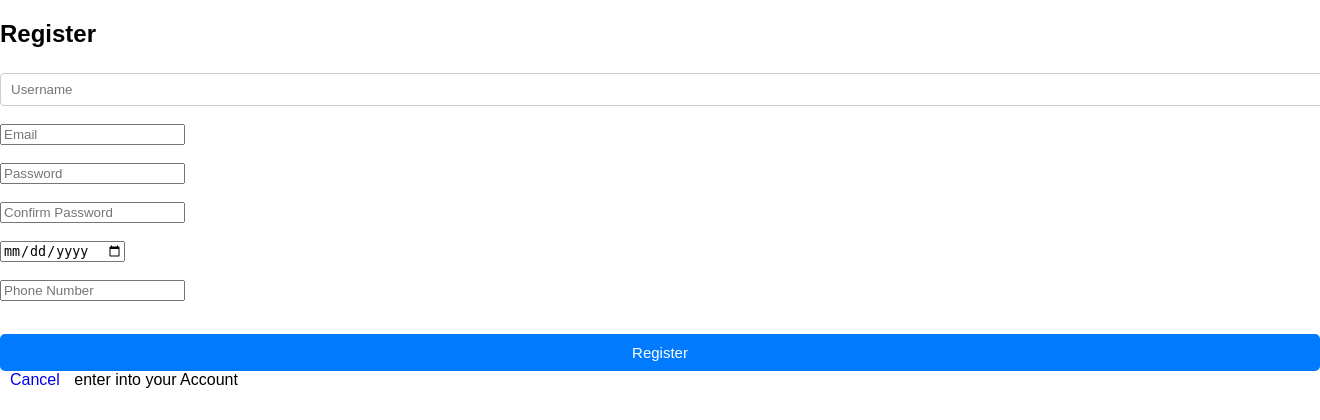
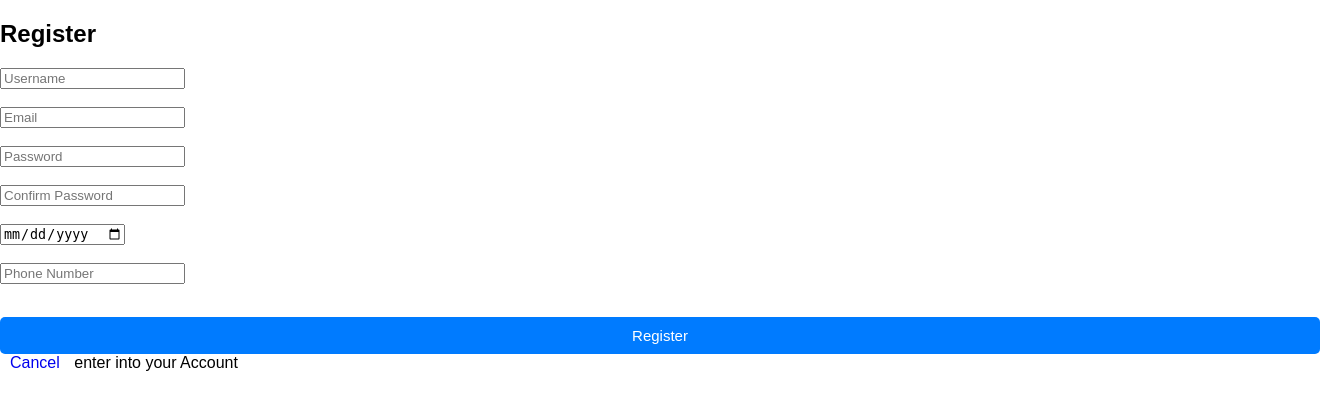
Before and after one commit to ALTUM-02/django_to_do, a Django app: page /register/ in a window 1320 px wide; the page is wider, and only the part inside the window is pictured. Shown: the top 420 px of that part. Run offline with Django 5.2, Linux system fonts and the light colour scheme.

Commit message:
new change

```diff
--- a/mimi/static/css/styles.css
+++ b/mimi/static/css/styles.css
@@ -29,14 +29,7 @@ label {
     font-weight: bold;
     color: #555;
 }
-input[type="text"] {
-    width: 100%;
-    padding: 8px 10px;
-    margin-top: 5px;
-    border-radius: 4px;
-    border: 1px solid #ccc;
-    cursor:pointer;
-}
+
 input[type="radio"] {
     margin-left: 10px;
     margin-right: 5px;
```
